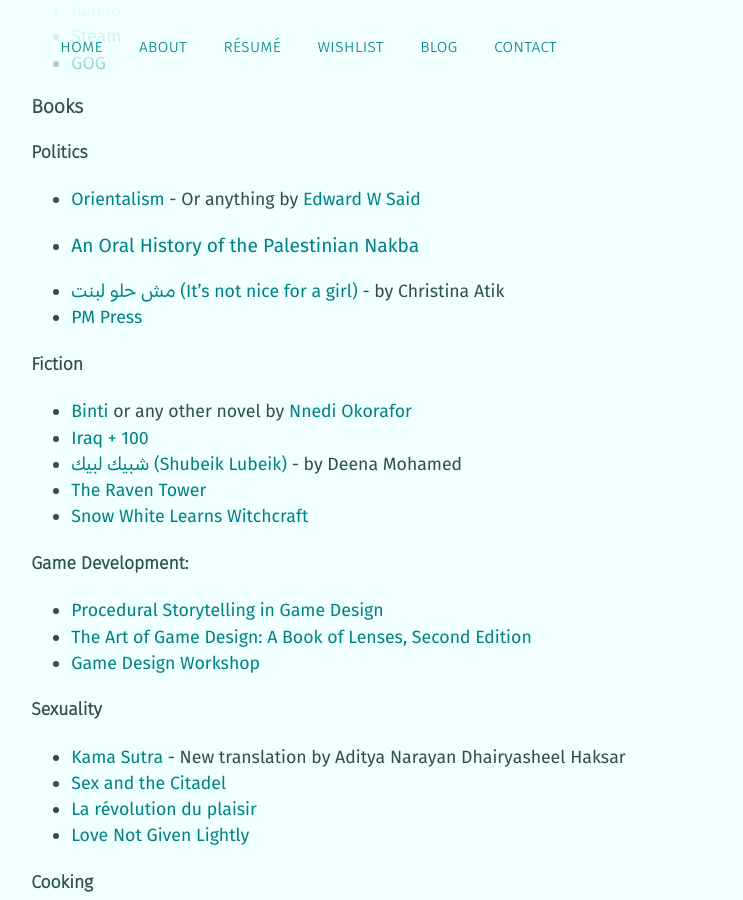
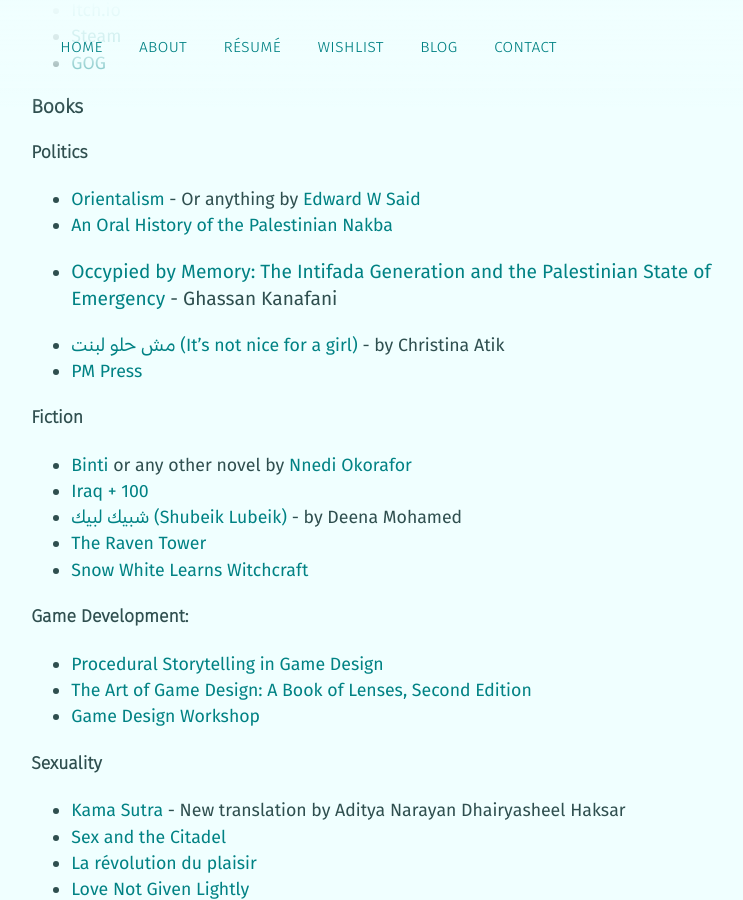
Before and after one commit to mstfacmly/mstfacmly.github.io, a Jekyll site: the page built from wishlist.md, in a window 1280 px wide and 900 px high, scrolled down 621 px. Shown: the whole window, without its empty margins (148-891 px from the left). Built offline with Jekyll 4.4.1, drawn with Linux system fonts in a browser that asks for light colours; nearby versions of some CDN libraries; a script that is not in the unit is left out.

Commit message:
update wishlist

```diff
--- a/wishlist.md
+++ b/wishlist.md
@@ -32,6 +32,7 @@
 #### Politics
 * [Orientalism](https://www.kobo.com/ca/en/ebook/orientalism-4) - Or anything by [Edward W Said](https://www.kobo.com/ca/en/search?query=edward%20w%20said&fcsearchfield=Author)
 * [An Oral History of the Palestinian Nakba](https://www.zedbooks.net/shop/book/an-oral-history-of-the-palestinian-nakba/)
+* [Occypied by Memory: The Intifada Generation and the Palestinian State of Emergency](https://mtlshop.drawnandquarterly.com/?q=h.reports.iv&eisbn=DPbziv2lOhv9A4uw8W-2Ew) - Ghassan Kanafani
 {%comment%}
 * [Islam for the Politically Incorrect](http://www.gilgamesh-publishing.co.uk/islam-for-the-politically-incorrect.html)
 {%endcomment%}
```
